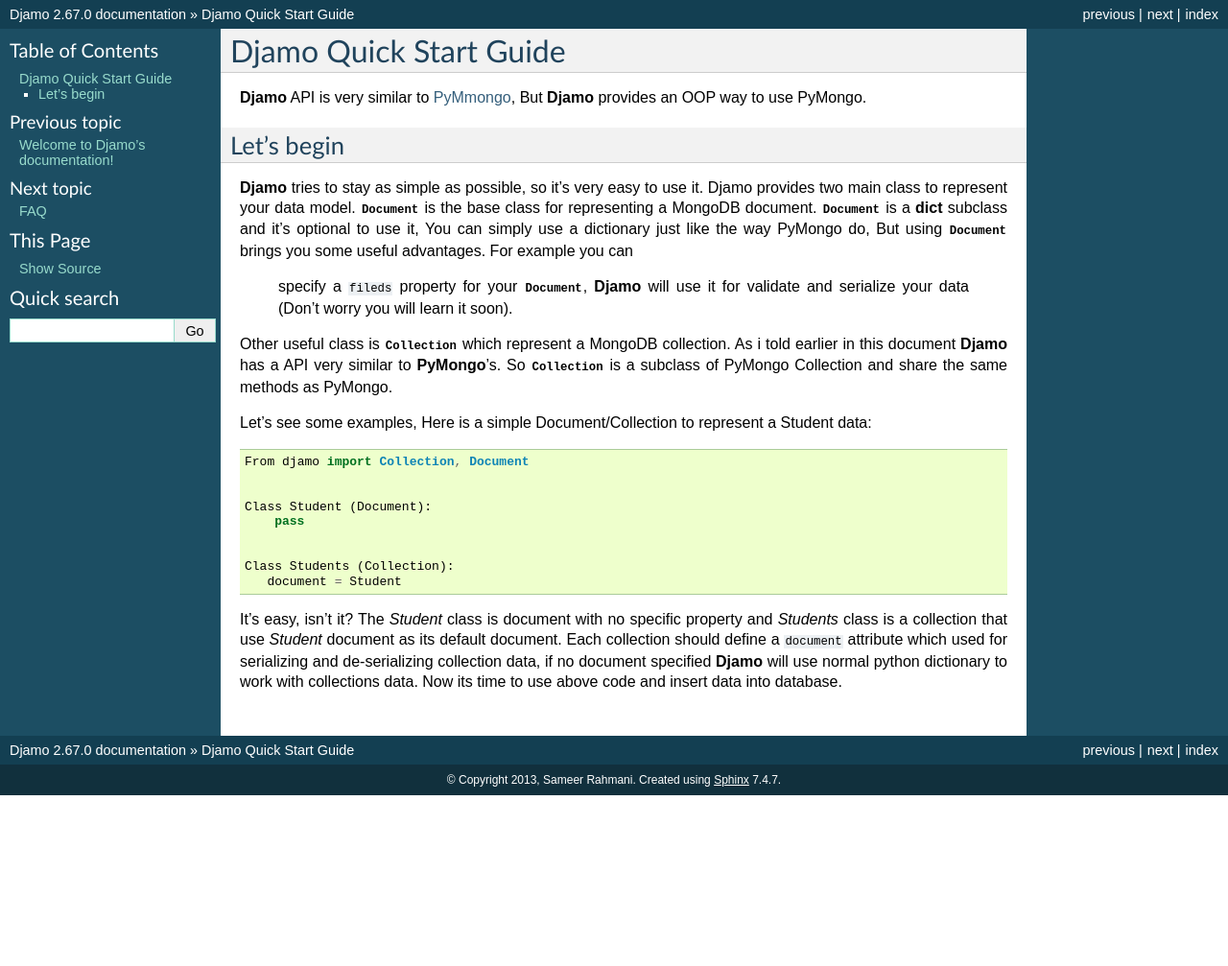
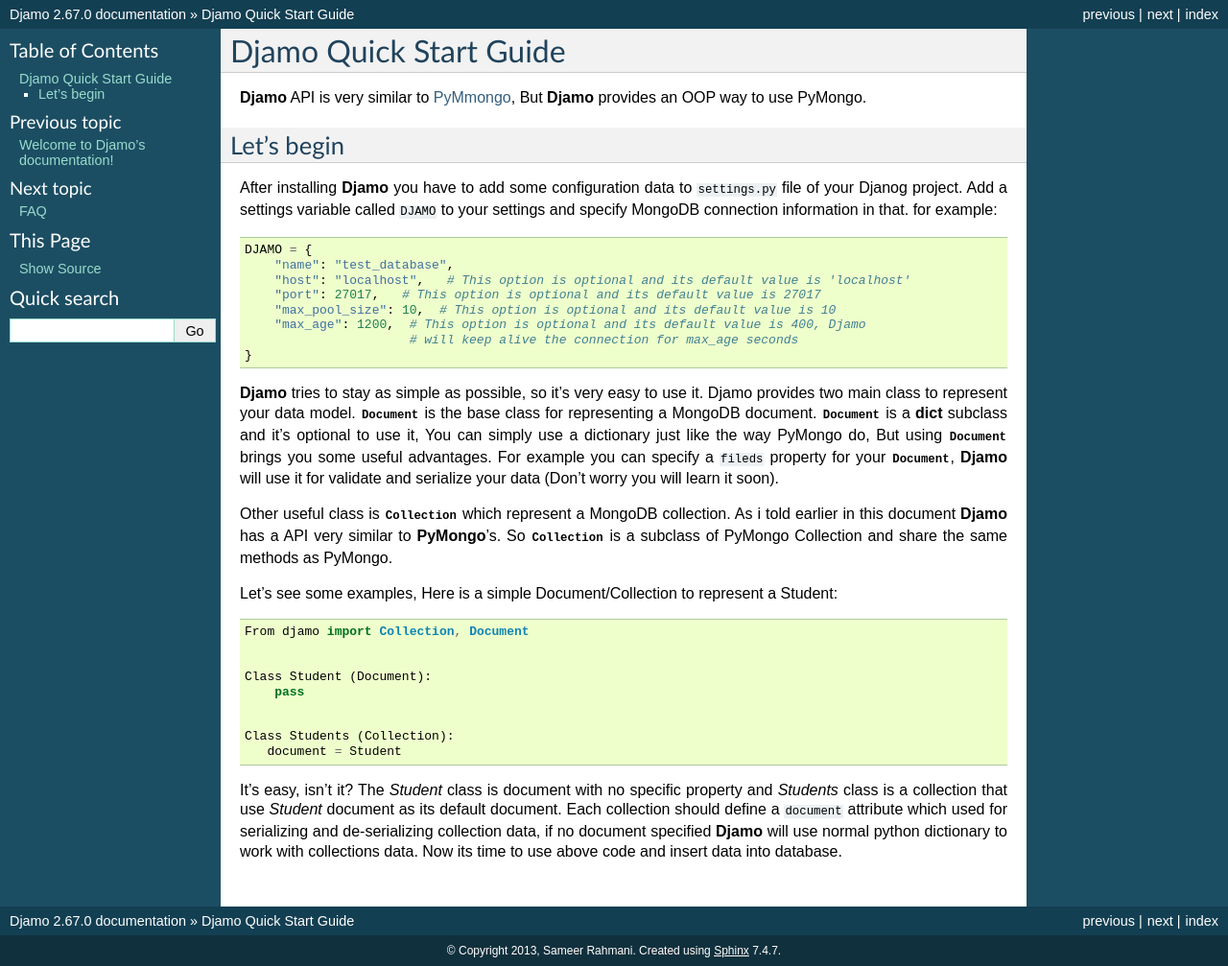
Before and after one commit to Yellowen/Djamo, a Sphinx documentation site: the page built from docs/source/quickstart.rst, in a window 1280 px wide. Shown: the whole page at 96% size. Built offline with Sphinx 7.4.7, drawn with Linux system fonts in a browser that asks for light colours; pages that are not in the unit, such as notebooks, are missing from menus; before the commit the page ends 900 px from its top, so only the background shows below that.

Commit message:
quickstart guide improved (stupid sphinx does not recognize its own syntax)

```diff
--- a/docs/source/conf.py
+++ b/docs/source/conf.py
@@ -241,3 +241,4 @@ texinfo_documents = [
 
 # How to display URL addresses: 'footnote', 'no', or 'inline'.
 #texinfo_show_urls = 'footnote'
+highlighting_language = "python"
--- a/docs/source/quickstart.rst
+++ b/docs/source/quickstart.rst
@@ -2,16 +2,28 @@ Djamo Quick Start Guide
 =======================
 **Djamo** API is very similar to `PyMmongo <http://api.mongodb.org/python/current/>`_, But **Djamo** provides an OOP way to use PyMongo.
 
-
 Let's begin
 -----------
+.. highlight:: python
+
+After installing **Djamo** you have to add some configuration data to ``settings.py`` file of your Djanog project. Add a settings variable called ``DJAMO`` to your settings and specify MongoDB connection information in that. for example::
+
+    DJAMO = {
+        "name": "test_database",
+	"host": "localhost",   # This option is optional and its default value is 'localhost'
+	"port": 27017,   # This option is optional and its default value is 27017
+	"max_pool_size": 10,  # This option is optional and its default value is 10
+	"max_age": 1200,  # This option is optional and its default value is 400, Djamo
+	                  # will keep alive the connection for max_age seconds
+    }
+
 **Djamo** tries to stay as simple as possible, so it's very easy to use it. Djamo provides two main class to represent your data model. :py:class:`~djamo.document.Document` is the base class for representing a MongoDB document. :py:class:`~djamo.document.Document` is a **dict**
 subclass and it's optional to use it, You can simply use a dictionary just like the way PyMongo do, But using :py:class:`~djamo.document.Document` brings you some useful advantages. For example you can
- specify a ``fileds`` property for your :py:class:`~djamo.document.Document`, **Djamo** will use it for validate and serialize your data (Don't worry you will learn it soon).
+specify a ``fileds`` property for your :py:class:`~djamo.document.Document`, **Djamo** will use it for validate and serialize your data (Don't worry you will learn it soon).
 
 Other useful class is :py:class:`~djamo.collection.Collection` which represent a MongoDB collection. As i told earlier in this document **Djamo** has a API very similar to  **PyMongo**'s. So :py:class:`~djamo.collection.Collection` is a subclass of PyMongo Collection and share the same methods as PyMongo.
 
-Let's see some examples, Here is a simple Document/Collection to represent a Student data::
+Let's see some examples, Here is a simple Document/Collection to represent a Student::
 
     From djamo import Collection, Document
 
```
Also changed, not shown: 1 other file.
